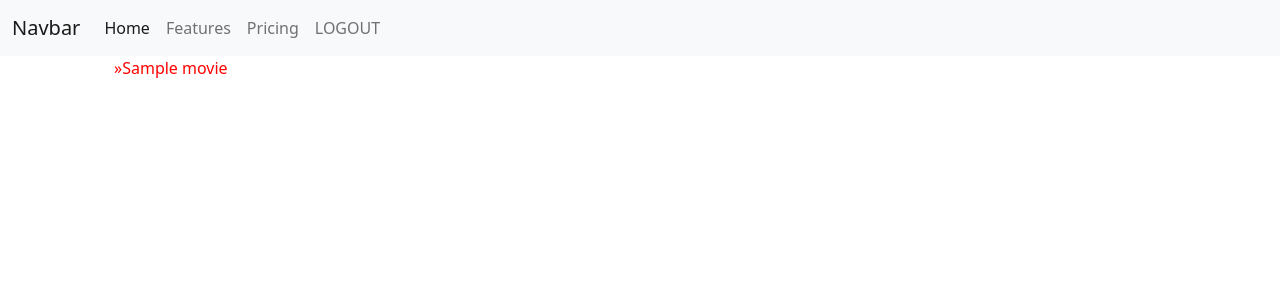
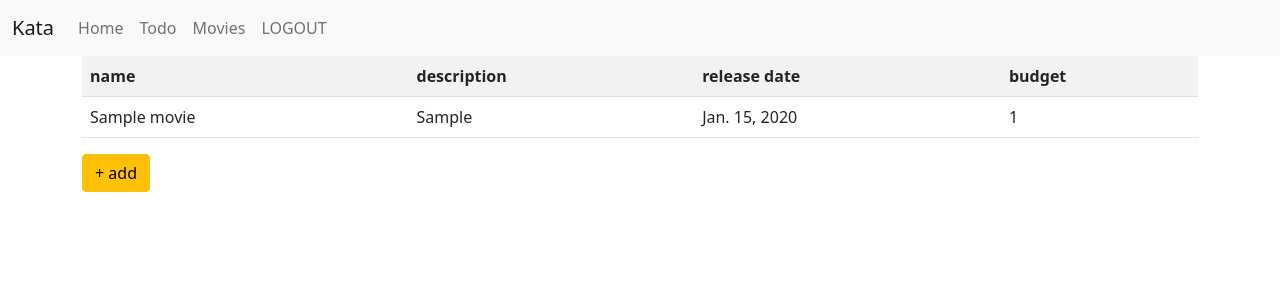
Before and after one commit to kataya1/begin_django, a Django app: page /movies/ in a window 1280 px wide. Shown: the top 300 px of the page. Run offline with Django 3.2, Linux system fonts and the light colour scheme; a user stored in the database is signed in; tables that the repository leaves empty hold one stand-in row (values such as "Sample post").

Commit message:
finished login and signup and qol

```diff
--- a/accounts/templates/accounts/profile.html
+++ b/accounts/templates/accounts/profile.html
@@ -3,7 +3,7 @@
 
 {% block content%}
     Hello {{ request.user }}
-    {% if user.is_authenticated %}
+    {% if user.is_authenticated  %}
     Hello : {{user.get_full_name|default:user}}
     {% endif%}
 {% endblock %}
--- a/accounts/urls.py
+++ b/accounts/urls.py
@@ -6,5 +6,7 @@ urlpatterns = [
     path('login/', views.user_login, name="login"),
     path('logout/', views.user_logout, name='logout'),
     # path('', include('django.contrib.auth.urls')),
+    path('', views.index, name='index'),
     path('profile/', views.index, name='profile'),
+    path('signup/', views.signup, name="signup")
 ]
--- a/lab1/settings.py
+++ b/lab1/settings.py
@@ -40,7 +40,9 @@ INSTALLED_APPS = [
     'todo',
     'movies',
     'accounts',
+    'crispy_forms'
 ]
+CRISPY_TEMPLATE_PACK = 'bootstrap4'
 
 MIDDLEWARE = [
     'django.middleware.security.SecurityMiddleware',
--- a/lab1/urls.py
+++ b/lab1/urls.py
@@ -17,6 +17,7 @@ from django.contrib import admin
 from django.urls import path, include
 
 urlpatterns = [
+
     path('admin/', admin.site.urls),
     path('todo/', include('todo.urls')),
     path('movies/', include('movies.urls')),
--- a/movies/form.py
+++ b/movies/form.py
@@ -6,4 +6,6 @@ class MovieForm(ModelForm):
     # name = forms.CharField(max_length=250, label="movie name")
     class Meta:
         model = models.Movie
-        fields = ['name',]
+        # fields = ['name',]
+        # if you want all fields look no further than __all__
+        fields = '__all__'
--- a/movies/models.py
+++ b/movies/models.py
@@ -6,14 +6,17 @@ class Movie(models.Model):
     # django auto creates id field could have saved myself hours 😢 of reading
     # movie_id = models.UUIDField( primary_key = True, default = uuid.uuid4, editable = False)
     name = models.CharField(max_length=250, blank=False, null=False)
+    discription = models.TextField(null=True, blank=True)
+    release_date = models.DateField(null=True, blank=True)
+    budget = models.IntegerField(null=True, blank=True, default=0)
 
     def __str__(self):
         return self.name
 
 class Category(models.Model):
     # categor_id = models.AutoField()
-    name = models.CharField(max_length=40)
-    discription = models.TextField()
+    name = models.CharField(max_length=40, null=False, blank=False)
+
 
     def __str__(self):
         return self.name
--- a/movies/templates/movies/index.html
+++ b/movies/templates/movies/index.html
@@ -1,12 +1,26 @@
 {% extends 'base.html' %}
 
+{% block title %}Movies{% endblock title %}Movies
+{% block content %}
+<table class="table table-striped">
+<tr>
+<th scope="table" >name</th>
+<th scope="table" >description</th>
+<th scope="table" >release date</th>
+<th scope="table" >budget</th>
+<ta>
 
-{% block content %}
-<Ul>
 {% for movie in movie_list  %}
- <li>{{ movie.name }}</li>
+<tr>
+ <td>{{ movie.name }}</td>
+ <td>{{ movie.discription  }}</td>
+ <td>{{ movie.release_date }}</td>
+ <td>{{ movie.budget }}</td>
+</tr>
 {% empty %}
 no movies sorry
 {% endfor %}
-</Ul>
+</table>
+
+<a type="button" class="btn btn-warning" href={% url "movies:add"%}>+ add</a>
 {% endblock %}
--- a/movies/urls.py
+++ b/movies/urls.py
@@ -6,5 +6,6 @@ urlpatterns = [
     # there will probably be namespace collision with the index name we'll see about that later
     # name spacing solves this issue as you can see app_name over ther and {% url 'movies:index' %}
     path('', views.index, name='index'),
-    path('add', views.add_movie, name="add_movie")
+    path('home/', views.home, name='home'),
+    path('add', views.add_movie, name="add")
 ]
--- a/movies/views.py
+++ b/movies/views.py
@@ -18,9 +18,13 @@ def add_movie(request):
     elif request.method == "POST":
         form = MovieForm(request.POST)
         if form.is_valid():
-            name = form.cleaned_data['name']
-            m = Movie(name=name)
+            # name = form.cleaned_data['name']
+            # print(form.cleaned_data)
+            m = Movie(**form.cleaned_data)
             m.save()
             return redirect('movies:index')
         else:
             return render(request, 'movies/movie_add.html', context={ 'form': form })
+
+def home(request):
+    return render(request, 'base.html')
--- a/templates/base.html
+++ b/templates/base.html
@@ -13,15 +13,15 @@
 <body>
 <nav class="navbar navbar-expand-lg navbar-light bg-light">
   <div class="container-fluid">
-    <a class="navbar-brand" href="#">Navbar</a>
+    <a class="navbar-brand" href="{% url 'movies:home' %}">Kata</a>
     <button class="navbar-toggler" type="button" data-bs-toggle="collapse" data-bs-target="#navbarNavAltMarkup" aria-controls="navbarNavAltMarkup" aria-expanded="false" aria-label="Toggle navigation">
       <span class="navbar-toggler-icon"></span>
     </button>
     <div class="collapse navbar-collapse show" id="navbarNavAltMarkup">
       <div class="navbar-nav">
-        <a class="nav-link active" aria-current="page" href="#">Home</a>
-        <a class="nav-link" href="#">Features</a>
-        <a class="nav-link" href="#">Pricing</a>
+        <a class="nav-link" href="{% url 'accounts:profile' %}">Home</a>
+        <a class="nav-link" href="{% url 'todo:index' %}">Todo</a>
+        <a class="nav-link" href="{% url 'movies:index' %}">Movies</a>
         {% comment %} {% if request.user %}{% endif %} {% endcomment %}
         {% if user.is_authenticated %}
         <a class="nav-link" href="{% url 'accounts:logout'%}" >LOGOUT</a>
@@ -33,7 +33,56 @@
   </div>
 </nav>
     <div class="container">
-    {% block content %}{% endblock %}
+    {% block content %}
+  <div class="main-content">
+    <div class="container mt-7">
+      <!-- Table -->
+      <h2 class="mb-5">Welcome to my demo website</h2>
+      <div class="row">
+        <div class="col-xl-8 m-auto order-xl-2 mb-5 mb-xl-0">
+          <div class="card card-profile shadow">
+            <div class="row justify-content-center">
+              <div class="col-lg-3 order-lg-2">
+                <div class="card-profile-image">
+                  <a href="#">
+                    <img src="https://raw.githubusercontent.com/kataya1/Resume/master/assits/smilyblackandwhite.jpg" style="width: 20%; ;"class="rounded-circle h-20 position-absolute top-0 start-50 translate-middle">
+                    <div style="height: 15vh;"> </div>
+                  </a>
+                </div>
+              </div>
+            </div>
+
+            <div class="card-body pt-0 pt-md-4">
+              <div class="row">
+                <div class="col">
+
+                </div>
+              </div>
+              <div class="text-center">
+                <h3>
+                  Mo Kataya<span class="font-weight-light">, 25</span>
+                </h3>
+                <div class="h5 font-weight-300">
+                  <i class="ni location_pin mr-2"></i>
+                </div>
+                <div class="h5 mt-4">
+                  <i class="ni business_briefcase-24 mr-2"></i>Computer Engineer
+                </div>
+                <div>
+                  <i class="ni education_hat mr-2"></i>Alex uni
+                </div>
+                <hr class="my-4">
+                <p>I'v seen better days</p>
+                <a href="#" target="_blank">Show more</a>
+              </div>
+            </div>
+          </div>
+        </div>
+      </div>
+    </div>
+  </div>
+
+    {% endblock %}
     </div>
 </body>
 </html>
--- a/todo/templates/todo/task_list.html
+++ b/todo/templates/todo/task_list.html
@@ -30,4 +30,7 @@
     </ul>
 <a href="{% url 'todo:create_task' %}" class="btn btn-warning">
 <span class="h5">+</span> add task</a>
+<a href="{% url 'movies:home' %}" class="btn btn-warning">
+go home</a>
+
 {% endblock content %}
```
Also changed, not shown: accounts/templates/accounts/login.html (+8 -1 lines), accounts/templates/accounts/signup.html (added, +14 -0 lines), accounts/views.py (+17 -3 lines), movies/templates/movies/movie_add.html (+4 -4 lines), todo/views.py (+4 -4 lines), accounts/templates/accounts/user.html (deleted), movies/migrations/0002_auto_20211109_1604.py (added), movies/migrations/0003_auto_20211109_1720.py (added).
